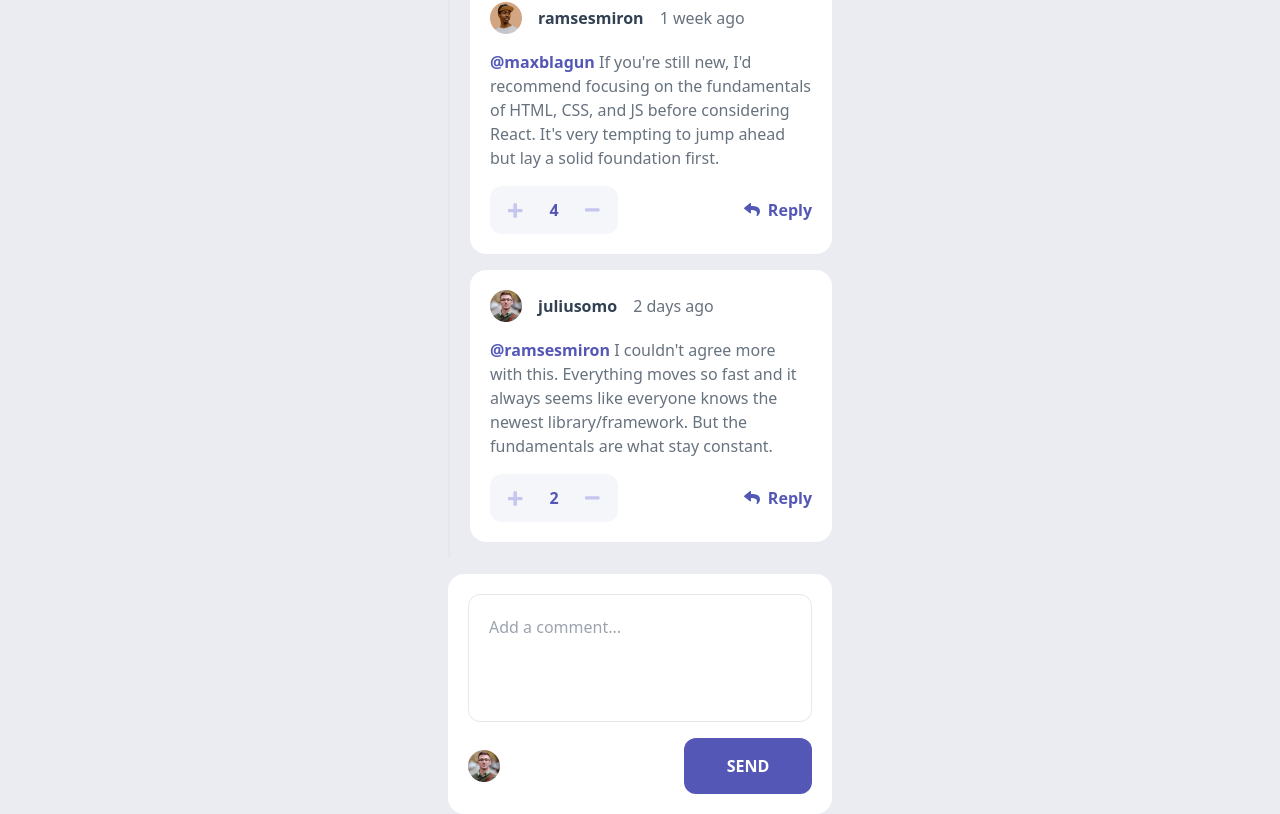
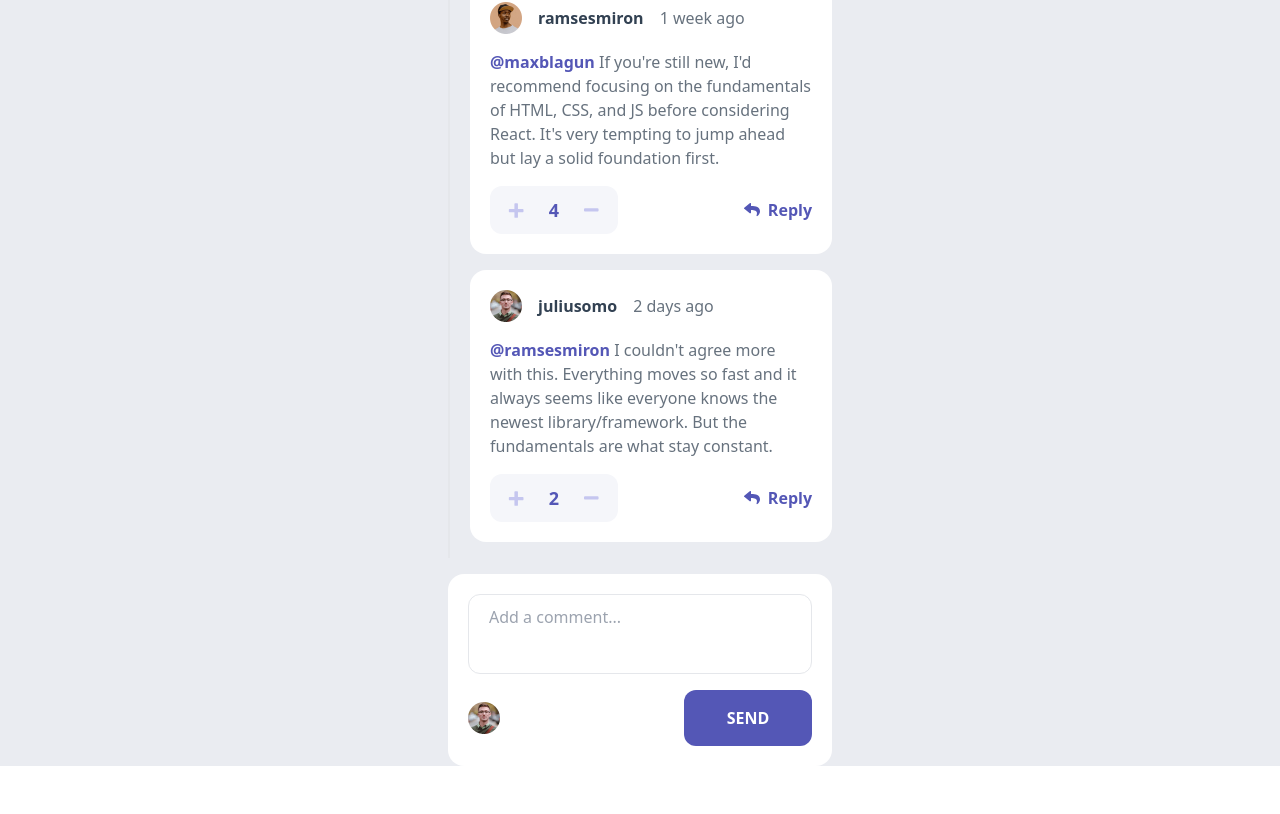
Before and after one commit to dev0xgenius/interactive-comments-section, a React (Vite) app: page / in a window 1280 px wide. Shown: the part 610-1424 px from the top of the page. After the commit the page ends 1376 px from the top, so only its background shows below. Built offline with nearby package versions, Linux system fonts and the light colour scheme.

Commit message:
Added state for Counter and ReplyForm...

```diff
--- a/src/components/App.jsx
+++ b/src/components/App.jsx
@@ -73,7 +73,11 @@ let appData = {
   return (
     <div className="wrapper max-w-sm m-auto flex flex-col gap-0">
       <Comments data={appData.comments} />
-      <ReplyForm user={appData.currentUser}/>
+      <ReplyForm
+        user={appData.currentUser}
+        keepOpen={true}
+        placeholder="Add a comment..."
+      />
     </div>
   );
 };
--- a/src/components/Comment.jsx
+++ b/src/components/Comment.jsx
@@ -1,8 +1,14 @@
 import PropTypes from 'prop-types'
 import Counter from './Counter.jsx'
+import ReplyForm from './ReplyForm.jsx'
+import { useState } from 'react'
 
 export default function Comment(props) {
+  const [formOpen, setFormOpen] = useState(false);
+  const toggleForm = () => setFormOpen(currentState => !currentState);
+
   return (
+    <div className='flex flex-col gap-4'>
       <div className="comment rounded-2xl p-5 bg-white-100 h-max">
         <div className="container grid gap-4 h-max">
           <header>
@@ -22,16 +28,24 @@ export default function Comment(props) {
           <footer>
             <div className="comment-actions w-full flex justify-between">
               <Counter count={props.score}/>
-            <button className='flex items-center gap-2'>
+              <button
+                className='flex items-center gap-2'
+                onClick={toggleForm}
+              >
                 <i className='w-4'>
                   <img src='../../images/icon-reply.svg'
                     width="100%" height="auto"/>
                 </i>
-              <span className='font-bold text-blue-300'>Reply</span>
+                <span className='font-extrabold text-blue-300'>Reply</span>
               </button>
             </div>
           </footer>
         </div>
+      </div>
+      <ReplyForm
+        user={props.user}
+        keepOpen={formOpen}
+      />
     </div>
   );
 };
@@ -54,15 +68,11 @@ Comment.propTypes = {
     })
   ),
 
-  user: PropTypes.arrayOf(
-    PropTypes.shape({
-      currentUser: {
+  user: PropTypes.shape({
     image: {
       png: "./images/avatars/image-juliusomo.png",
       webp: "./images/avatars/image-juliusomo.webp"
     },
     username: "juliusomo"
-      }
-    })
-  ).isRequired
+  }).isRequired
 };
--- a/src/components/Comments.jsx
+++ b/src/components/Comments.jsx
@@ -1,21 +1,24 @@
+import PropTypes from 'prop-types'
 import Comment from './Comment'
 
 function Replies(props) {
-  if (props.data.length == 0) return <></>;
-  return (
+  const replyText = (replyingTo, content)=> {
+    return <>
+    <span className='author text-blue-300'>
+      @{replyingTo}
+      </span> {content}
+    </>
+  };
+
+  return (props.data.length == 0) ?
+    <></> : (
     <ul className='border-l-2 pl-5 flex flex-col gap-4 py-4'>
     {
       props.data.map(reply => {
-        let content=
-        <>
-          <span className='author text-blue-300'>
-            @{reply.replyingTo}
-          </span> {reply.content}
-        </>;
         return <li key={reply.id}>
           <Comment
             id={reply.id}
-            content={content}
+            content={replyText(reply.replyingTo, reply.content)}
             createdAt={reply.createdAt}
             score={reply.score}
             user={reply.user}
@@ -53,3 +56,65 @@ export function Comments(props) {
     </div>
   );
 };
+
+Comments.propTypes = {
+  data: PropTypes.arrayOf(
+    PropTypes.shape({
+      id: PropTypes.string.isRequired,
+      author: PropTypes.string.isRequired,
+      content: PropTypes.string.isRequired,
+      createdAt: PropTypes.string.isRequired,
+      score: PropTypes.number.isRequired,
+
+      replies: PropTypes.arrayOf(
+        PropTypes.shape({
+          id: PropTypes.string.isRequired,
+          author: PropTypes.string.isRequired,
+          content: PropTypes.string.isRequired,
+          createdAt: PropTypes.string.isRequired,
+          score: PropTypes.number.isRequired,
+          replyingTo: PropTypes.string.isRequired
+        })
+      ),
+
+      user: PropTypes.shape({
+        image: {
+          png: "./images/avatars/image-juliusomo.png",
+          webp: "./images/avatars/image-juliusomo.webp"
+        },
+        username: "juliusomo"
+      }).isRequired
+    })
+  )
+};
+
+Replies.propTypes = {
+  data: PropTypes.arrayOf(
+    PropTypes.shape({
+      id: PropTypes.string.isRequired,
+      author: PropTypes.string.isRequired,
+      content: PropTypes.string.isRequired,
+      createdAt: PropTypes.string.isRequired,
+      score: PropTypes.number.isRequired,
+
+      replies: PropTypes.arrayOf(
+        PropTypes.shape({
+          id: PropTypes.string.isRequired,
+          author: PropTypes.string.isRequired,
+          content: PropTypes.string.isRequired,
+          createdAt: PropTypes.string.isRequired,
+          score: PropTypes.number.isRequired,
+          replyingTo: PropTypes.string.isRequired
+        })
+      ),
+
+      user: PropTypes.shape({
+        image: {
+          png: "./images/avatars/image-juliusomo.png",
+          webp: "./images/avatars/image-juliusomo.webp"
+        },
+        username: "juliusomo"
+      }).isRequired
+    })
+  )
+};
--- a/src/components/Counter.jsx
+++ b/src/components/Counter.jsx
@@ -1,16 +1,31 @@
+import { useState } from 'react'
+import PropTypes from 'prop-types'
 import plusIcon from '../../images/icon-plus.svg'
 import minusIcon from '../../images/icon-minus.svg'
 
 export default function Counter(props) {
+  const [countValue, setCountValue] = useState(props.count);
+  const count = (num) => setCountValue(countValue => countValue + (num)); // When using, enter a number with either '-' or '+' to count down or up respectively
+
   return (
-    <div className='rounded-xl flex gap-4 p-3 bg-white-80 w-32 justify-around items-center'>
-      <i className='w-4'>
+    <div className='rounded-xl flex gap-2 p-2.5 bg-white-80 w-32 justify-around items-center'>
+      <button
+        className='inline-block w-4'
+        onClick={() => count(1)}
+      >
         <img src={plusIcon} width='100%' height='auto'/>
-      </i>
-      <span className='font-bold text-blue-300'>{props.count}</span>
-      <i className='w-4'>
+      </button>
+      <span className='font-extrabold text-blue-300 text-lg'>{countValue}</span>
+      <button
+        className='inline-block  w-4'
+        onClick={() => count(-1)}
+      >
         <img src={minusIcon} width='100%' height='auto'/>
-      </i>
+      </button>
     </div>
   );
 };
+
+Counter.propTypes = {
+  count: PropTypes.number.isRequired
+};
--- a/src/components/ReplyForm.jsx
+++ b/src/components/ReplyForm.jsx
@@ -1,17 +1,32 @@
-export default function ReplyForm(props) {
-  return (
+import PropTypes from 'prop-types'
+
+export default function ReplyForm({user, placeholder, keepOpen}) {
+  return (keepOpen) ? (
     <div className='wrapper bg-white-100 rounded-2xl p-5'>
       <form className='grid gap-4'>
-        <textarea className='rounded-xl w-full border p-5 resize-none h-32'
-          placeholder="Add a comment...">
+        <textarea className='rounded-xl w-full border px-5 py-2.5 resize-none h-20'
+          placeholder={placeholder || "Reply..."}>
         </textarea>
         <span className='flex justify-between items-center'>
           <span className='inline-block w-8'>
-            <img src={props.user.image.png} width='100%' height='auto'/>
+            <img src={user.image.png} width='100%' height='auto'/>
           </span>
           <button className='rounded-xl bg-blue-300 w-32 font-bold text-white-100 p-4'>SEND</button>
         </span>
       </form>
     </div>
-  );
+  ) : <></>;
 };
+
+ReplyForm.propTypes = {
+  user: PropTypes.shape({
+    image: {
+      png: "./images/avatars/image-juliusomo.png",
+      webp: "./images/avatars/image-juliusomo.webp"
+    },
+    username: "juliusomo"
+  }).isRequired,
+
+  placeholder: PropTypes.string,
+  keepOpen: PropTypes.bool.isRequired
+};
```
Lines whose indentation alone changed are shown as unchanged.
